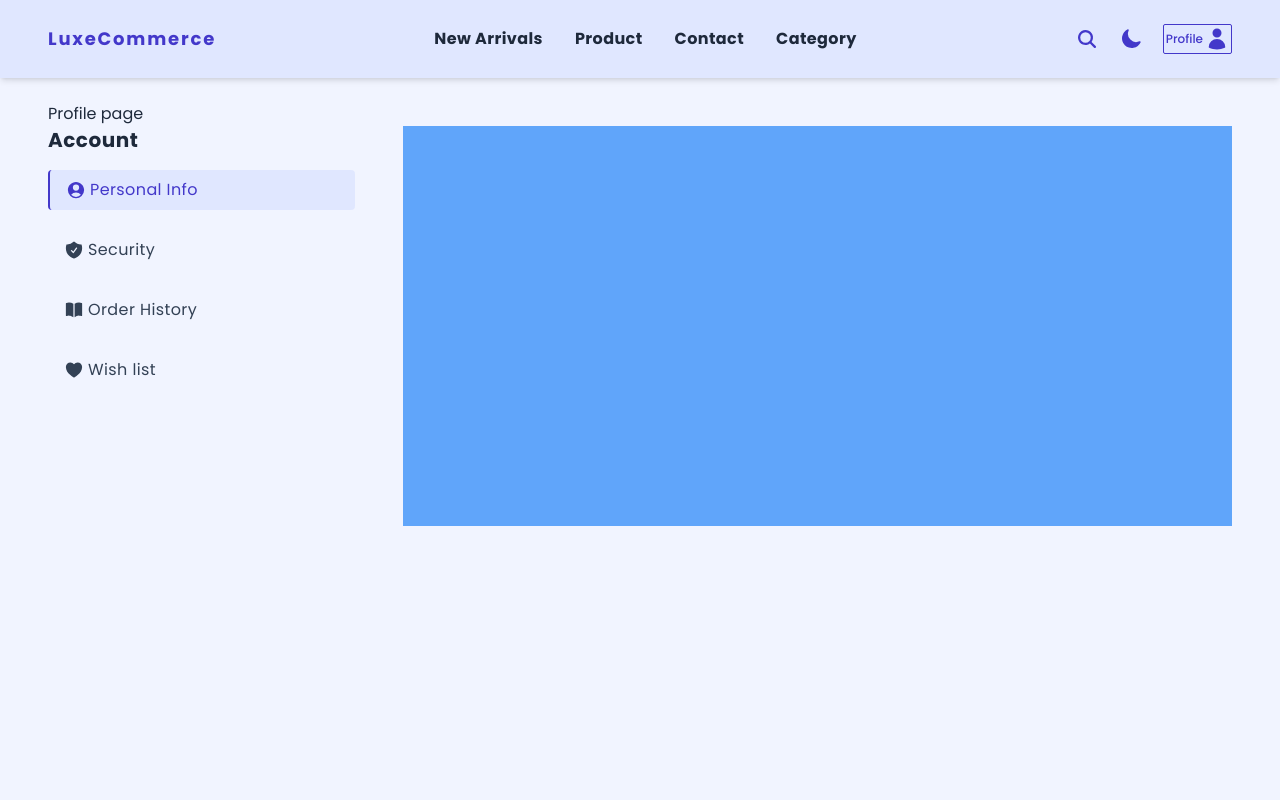
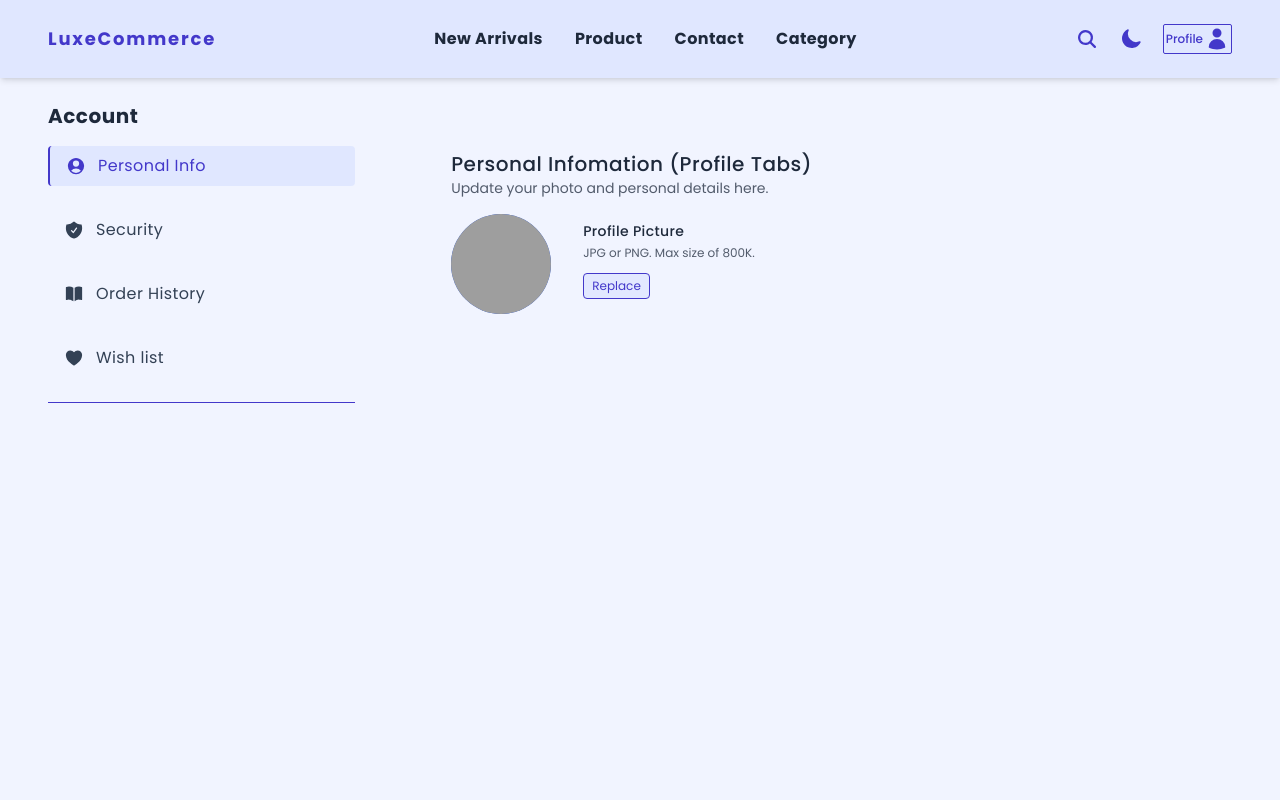
Before and after one commit to GIT-CHEA002/Vue-Ecommerce, a Vue app: page /profile in a window 1280 px wide. Shown: the top 800 px of the page. Built offline with nearby package versions, Linux system fonts and the light colour scheme; no server answers; grey boxes are pictures that could not be loaded.

Commit message:
fixed sidebar

```diff
--- a/src/router/index.js
+++ b/src/router/index.js
@@ -112,7 +112,7 @@ const router = createRouter({
               'My Profile',
             requiresAuth: true,
             pageLogo:
-              '/chekcout.png',
+              '/profile.png',
             role: 'customer',
           },
         },
--- /dev/null
+++ b/src/views/account/ProfileContentSection.vue
@@ -0,0 +1,45 @@
+<script setup>
+import ProfileContentSectionOrders from './ProfileContentSectionOrders.vue';
+import ProfileContentSectionProfile from './ProfileContentSectionProfile.vue';
+import ProfileContentSectionSecurity from './ProfileContentSectionSecurity.vue';
+
+const props = defineProps({
+  activeProfileLinkTab: {
+    type: String,
+  },
+});
+</script>
+<template>
+  <main
+    class="flex-1 h-full p-12"
+  >
+    <!-- profiles -->
+    <ProfileContentSectionProfile
+      v-if="
+        props.activeProfileLinkTab ===
+        'profile'
+      "
+    />
+    <!-- orders -->
+    <ProfileContentSectionOrders
+      v-if="
+        props.activeProfileLinkTab ===
+        'orders'
+      "
+    />
+    <!-- wishlist -->
+    <ProfileContentSectionWishlist
+      v-if="
+        props.activeProfileLinkTab ===
+        'wishlist'
+      "
+    />
+    <!-- security -->
+    <ProfileContentSectionSecurity
+      v-if="
+        props.activeProfileLinkTab ===
+        'security'
+      "
+    />
+  </main>
+</template>
--- /dev/null
+++ b/src/views/account/ProfileContentSectionOrders.vue
@@ -0,0 +1,6 @@
+<script setup></script>
+<template>
+  <section>
+    <h1>Order tabs</h1>
+  </section>
+</template>
--- /dev/null
+++ b/src/views/account/ProfileContentSectionProfile.vue
@@ -0,0 +1,54 @@
+<script setup></script>
+<template>
+  <section class="">
+    <h1
+      class="text-xl font-medium tracking-wide capitalize"
+    >
+      Personal Infomation (Profile tabs)
+    </h1>
+    <p
+      class="text-sm opacity-75"
+    >
+      Update your photo and
+      personal details here.
+    </p>
+    <div
+      class="py-4 flex justify-start items-center"
+    >
+      <!-- image sections -->
+      <div
+        class="w-[100px] h-[100px] bg-blue-700 rounded-full cursor-pointer overflow-hidden"
+      >
+        <img
+          src="https://picsum.photos/id/91/200/200"
+          alt=""
+          class="w-full h-full object-cover"
+        />
+      </div>
+      <div
+        class="flex-1 px-8 space-y-1"
+      >
+        <h1
+          class="text-sm font-medium tracking-wide"
+        >
+          Profile Picture
+        </h1>
+        <p
+          class="opacity-75 text-xs"
+        >
+          JPG or PNG. Max size
+          of 800K.
+        </p>
+        <div
+          class="flex py-2"
+        >
+          <button
+            class="text-xs rounded border px-2 py-1 bg-indigo-100/90 dark:bg-slate-900 dark:border-indigo-50 border-indigo-700 text-indigo-700 dark:text-indigo-50"
+          >
+            Replace
+          </button>
+        </div>
+      </div>
+    </div>
+  </section>
+</template>
--- /dev/null
+++ b/src/views/account/ProfileContentSectionSecurity.vue
@@ -0,0 +1,6 @@
+<script setup></script>
+<template>
+  <section>
+    <h1>Security tabs</h1>
+  </section>
+</template>
--- /dev/null
+++ b/src/views/account/ProfileContentSectionWishlist.vue
@@ -0,0 +1,6 @@
+<script setup></script>
+<template>
+  <section>
+    <h1>WishList Tabs</h1>
+  </section>
+</template>
--- a/src/views/account/ProfileSidebarSection.vue
+++ b/src/views/account/ProfileSidebarSection.vue
@@ -1,11 +1,11 @@
 <script setup>
+import { ArrowRightStartOnRectangleIcon } from '@heroicons/vue/24/solid';
+import ProfileSidebarSectionLink from './ProfileSidebarSectionLink.vue';
 import {
-  BookOpenIcon,
-  HeartIcon,
-  ShieldCheckIcon,
-  UserCircleIcon,
-} from '@heroicons/vue/24/solid';
-import ProfileSidebarSectionLink from './ProfileSidebarSectionLink.vue';
+  onMounted,
+  ref,
+} from 'vue';
+import { ArrowLeftEndOnRectangleIcon } from '@heroicons/vue/24/solid';
 const props = defineProps({
   activeProfileLinkTab: {
     type: String,
@@ -18,18 +18,53 @@ const props = defineProps({
 const emit = defineEmits([
   'setActiveProfileLinkTab',
 ]);
+const isShowFullMobileSidebar =
+  ref(false);
+const isMobile = ref(false);
+const toggleIsShowFullMobileSidebar =
+  () => {
+    if (isMobile.value) {
+      isShowFullMobileSidebar.value =
+        !isShowFullMobileSidebar.value;
+    }
+  };
+const handleResize = () => {
+  // tailwinds md breakpoint = 768px
+  isMobile.value =
+    window.innerWidth < 768;
+  if (!isMobile.value) {
+    isShowFullMobileSidebar.value = false;
+  }
+};
+onMounted(() => {
+  handleResize();
+  window.addEventListener(
+    'resize',
+    handleResize,
+  );
+});
+onMounted(() => {
+  window.removeEventListener(
+    'resize',
+    handleResize,
+  );
+});
 </script>
 <template>
   <aside
-    class="w-[30%] h-full"
+    class="w-fit md:w-[30%] h-full"
   >
     <h1
-      class="text-xl font-semibold tracking-wide"
+      class="text-[0.8rem] sm:text-sm md:text-xl font-semibold tracking-wide"
     >
       Account
     </h1>
+
+    <div
+      class="pt-4 flex items-start justify-between"
+    >
       <ul
-      class="pt-4 pe-12 space-y-5"
+        class="flex-1 pe-2 md:pe-12 border-r md:border-none border-indigo-700 dark:border-indigo-500 space-y-6"
       >
         <ProfileSidebarSectionLink
           v-for="(
@@ -40,6 +75,9 @@ const emit = defineEmits([
             props.activeProfileLinkTab
           "
           :tab="tab"
+          :is-show-full-mobile-sidebar="
+            isShowFullMobileSidebar
+          "
           @set-active-profile-link-tab="
             $emit(
               'setActiveProfileLinkTab',
@@ -47,6 +85,29 @@ const emit = defineEmits([
             )
           "
         />
+        <!-- border at bottom -->
+        <p
+          class="border-b border-indigo-700 dark:border-indigo-500 mt-1"
+        ></p>
       </ul>
+      <button
+        v-if="isMobile"
+        @click="
+          toggleIsShowFullMobileSidebar()
+        "
+        class="flex md:hidden items-center py-2"
+      >
+        <ArrowLeftEndOnRectangleIcon
+          v-if="
+            isShowFullMobileSidebar
+          "
+          class="w-4 h-4"
+        />
+        <ArrowRightStartOnRectangleIcon
+          v-else
+          class="w-4 h-4"
+        />
+      </button>
+    </div>
   </aside>
 </template>
--- a/src/views/account/ProfileSidebarSectionLink.vue
+++ b/src/views/account/ProfileSidebarSectionLink.vue
@@ -5,6 +5,9 @@ const props = defineProps({
   },
   activeProfileLinkTab: {
     type: String,
+  },
+  isShowFullMobileSidebar: {
+    type: Boolean,
   },
 });
 const emit = defineEmits([
@@ -20,7 +23,7 @@ const emit = defineEmits([
       )
     "
     :class="[
-      'cursor-pointer rounded py-2 px-4 flex justify-start items-center gap-1 tracking-wide transition-all duration-300',
+      'cursor-pointer rounded w-fit md:w-auto py-2 px-4  flex justify-start items-center gap-1 tracking-wide transition-all duration-300',
       props.activeProfileLinkTab ===
       props.tab.target.trim()
         ? 'border-l-2 bg-indigo-100/95 dark:bg-slate-900 border-indigo-700 dark:border-indigo-500 text-indigo-700 dark:text-indigo-500'
@@ -29,10 +32,23 @@ const emit = defineEmits([
   >
     <component
       :is="props.tab.icon"
-      class="w-5 h-5"
+      class="md:w-5 md:h-5 w-4 h-4"
     />
-    <span>{{
-      props.tab.title
-    }}</span>
+    <div
+      :class="[
+        'grid transition-all duration-300 ease-in-out',
+        'md:grid-cols-[1fr] md:ml-2',
+        props.isShowFullMobileSidebar
+          ? 'grid-cols-[1fr] ml-2'
+          : 'grid-cols-[0fr] ml-0',
+      ]"
+    >
+      <!-- The actual text inner-container -->
+      <span
+        class="overflow-hidden whitespace-nowrap text-xs tracking-wide sm:text-base"
+      >
+        {{ props.tab.title }}
+      </span>
+    </div>
   </li>
 </template>
--- a/src/views/account/ProfileView.vue
+++ b/src/views/account/ProfileView.vue
@@ -7,6 +7,7 @@ import {
   ShieldCheckIcon,
   UserCircleIcon,
 } from '@heroicons/vue/24/solid';
+import ProfileContentSection from './ProfileContentSection.vue';
 const profileSidebarlinks = [
   {
     target: 'profile',
@@ -44,7 +45,6 @@ const setActiveProfileLinkTab =
   <div
     class="max-w-7xl px-4 sm:px-8 md:px-12 py-4 md:py-6 h-screen"
   >
-    <h1>Profile page</h1>
     <div
       class="h-[400px] flex justify-between items-start"
     >
@@ -59,9 +59,11 @@ const setActiveProfileLinkTab =
           setActiveProfileLinkTab
         "
       />
-      <main
-        class="flex-1 h-full bg-blue-400"
-      ></main>
+      <ProfileContentSection
+        :active-profile-link-tab="
+          activeProfileLinkTab
+        "
+      />
     </div>
   </div>
 </template>
```
Also changed, not shown: public/profile.png (added). Lines whose indentation alone changed are shown as unchanged.
